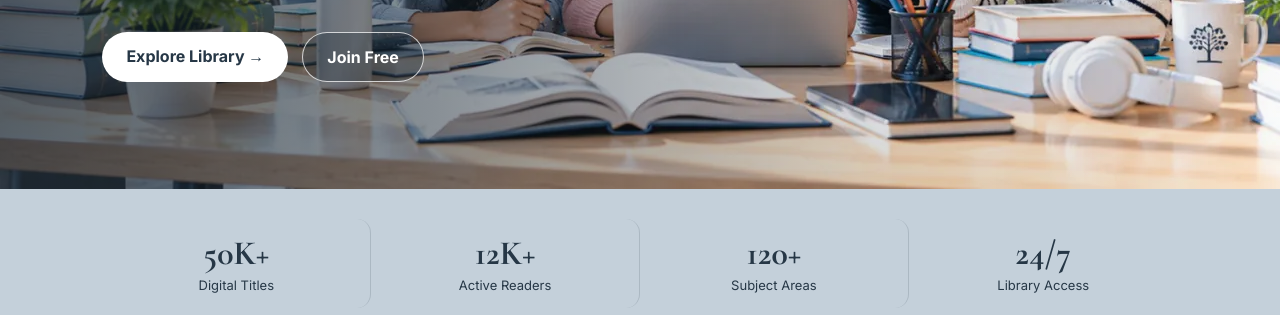
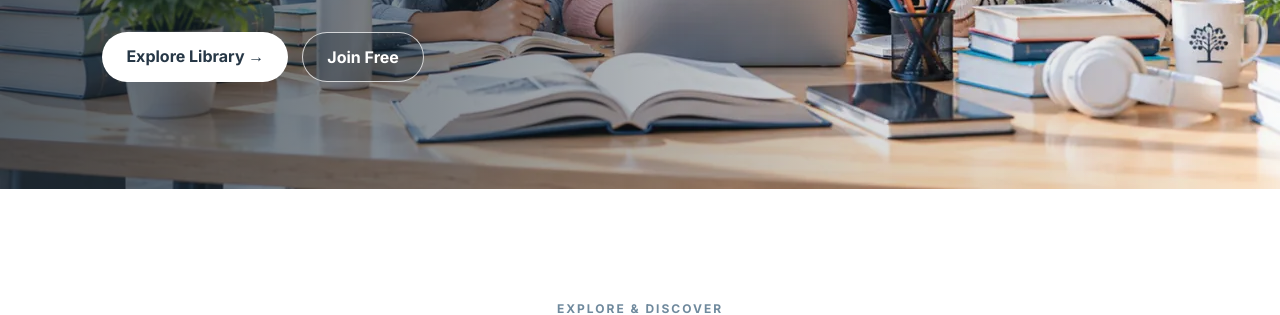
Before and after one commit to stackly923/Digital-Library-Platform2, a website: page categories.html in a window 1280 px wide. Shown: the part 491-806 px from the top of the page. Drawn offline with nearby package versions, Linux system fonts and the light colour scheme.

Commit message:
Update categories.html

```diff
--- a/categories.html
+++ b/categories.html
@@ -44,12 +44,6 @@
             ><a class="secondary" href="404.html">Join Free</a>
           </div>
         </div>
-      </section>
-      <section class="stats">
-        <div><b>50K+</b><span>Digital Titles</span></div>
-        <div><b>12K+</b><span>Active Readers</span></div>
-        <div><b>120+</b><span>Subject Areas</span></div>
-        <div><b>24/7</b><span>Library Access</span></div>
       </section>
       <section class="content">
         <p class="eyebrow">EXPLORE &amp; DISCOVER</p>
```
